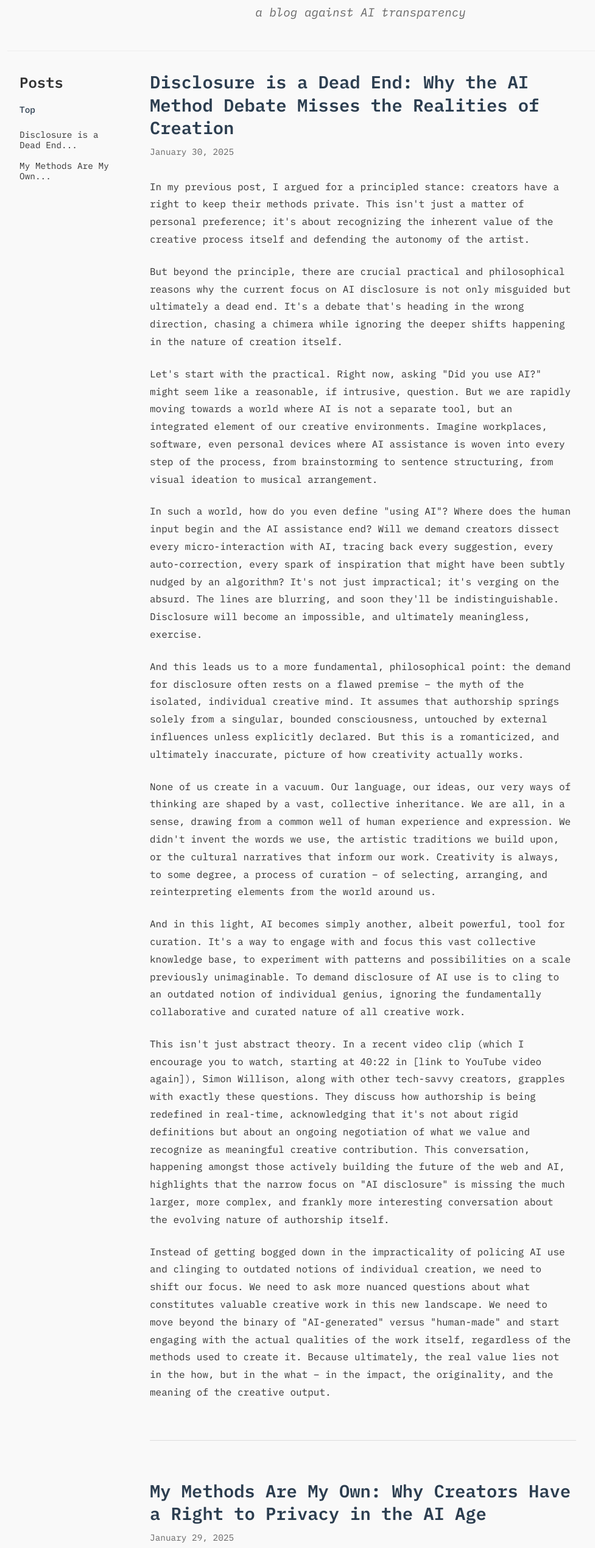
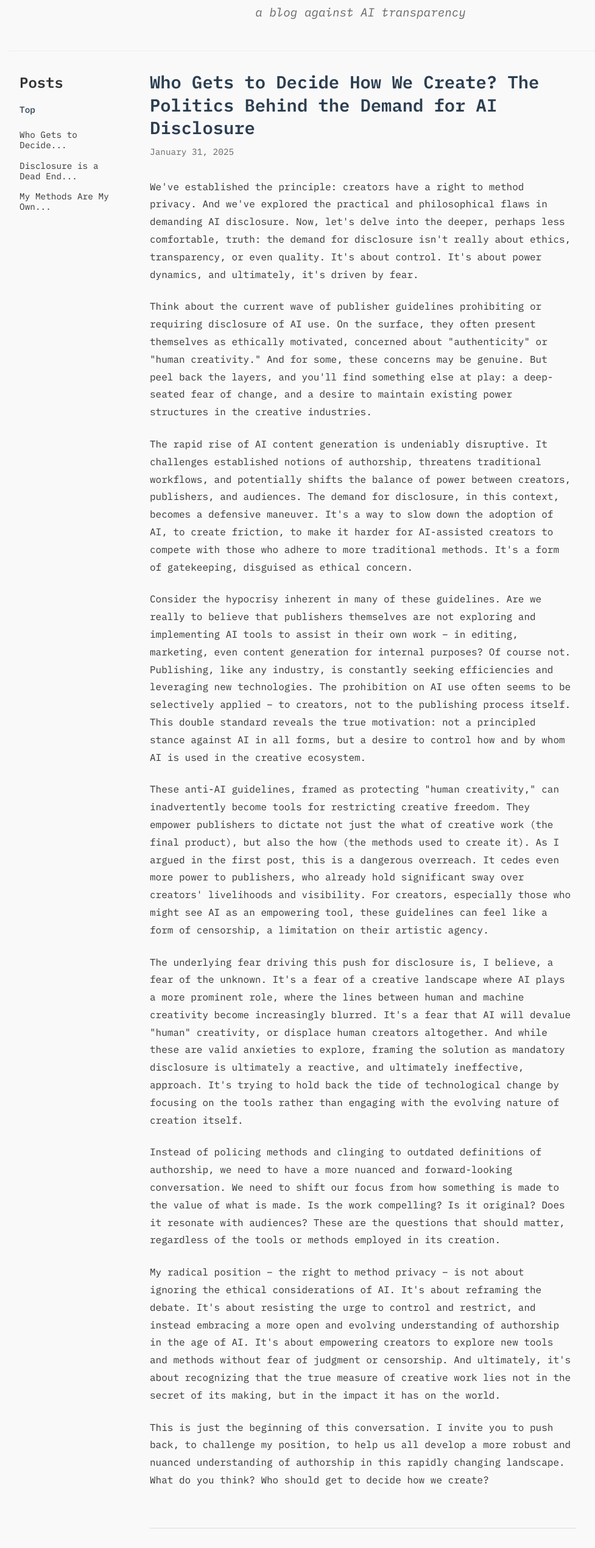
Before and after one commit to buildLittleWorlds/no-disclosure, a plain HTML site: page index.html in a window 1280 px wide. Shown: the part 141-2680 px from the top of the page at 61% size, without its empty margins (48-1025 px from the left). Drawn offline with Linux system fonts and the light colour scheme.

Commit message:
Add third blog post about AI disclosure politics

```diff
--- a/index.html
+++ b/index.html
@@ -27,6 +27,7 @@
             <nav class="post-navigation">
                 <ul>
                     <li><a href="#top">Top</a></li>
+                    <li><a href="#post-3">Who Gets to Decide...</a></li>
                     <li><a href="#post-2">Disclosure is a Dead End...</a></li>
                     <li><a href="#post-1">My Methods Are My Own...</a></li>
                 </ul>
@@ -34,6 +35,30 @@
         </aside>
 
         <main>
+            <article id="post-3" class="blog-post">
+                <h2>Who Gets to Decide How We Create? The Politics Behind the Demand for AI Disclosure</h2>
+                <div class="post-meta">
+                    <time datetime="2025-01-31">January 31, 2025</time>
+                </div>
+                <p>We've established the principle: creators have a right to method privacy. And we've explored the practical and philosophical flaws in demanding AI disclosure. Now, let's delve into the deeper, perhaps less comfortable, truth: the demand for disclosure isn't really about ethics, transparency, or even quality. It's about control. It's about power dynamics, and ultimately, it's driven by fear.</p>
+
+                <p>Think about the current wave of publisher guidelines prohibiting or requiring disclosure of AI use. On the surface, they often present themselves as ethically motivated, concerned about "authenticity" or "human creativity." And for some, these concerns may be genuine. But peel back the layers, and you'll find something else at play: a deep-seated fear of change, and a desire to maintain existing power structures in the creative industries.</p>
+
+                <p>The rapid rise of AI content generation is undeniably disruptive. It challenges established notions of authorship, threatens traditional workflows, and potentially shifts the balance of power between creators, publishers, and audiences. The demand for disclosure, in this context, becomes a defensive maneuver. It's a way to slow down the adoption of AI, to create friction, to make it harder for AI-assisted creators to compete with those who adhere to more traditional methods. It's a form of gatekeeping, disguised as ethical concern.</p>
+
+                <p>Consider the hypocrisy inherent in many of these guidelines. Are we really to believe that publishers themselves are not exploring and implementing AI tools to assist in their own work – in editing, marketing, even content generation for internal purposes? Of course not. Publishing, like any industry, is constantly seeking efficiencies and leveraging new technologies. The prohibition on AI use often seems to be selectively applied – to creators, not to the publishing process itself. This double standard reveals the true motivation: not a principled stance against AI in all forms, but a desire to control how and by whom AI is used in the creative ecosystem.</p>
+
+                <p>These anti-AI guidelines, framed as protecting "human creativity," can inadvertently become tools for restricting creative freedom. They empower publishers to dictate not just the what of creative work (the final product), but also the how (the methods used to create it). As I argued in the first post, this is a dangerous overreach. It cedes even more power to publishers, who already hold significant sway over creators' livelihoods and visibility. For creators, especially those who might see AI as an empowering tool, these guidelines can feel like a form of censorship, a limitation on their artistic agency.</p>
+
+                <p>The underlying fear driving this push for disclosure is, I believe, a fear of the unknown. It's a fear of a creative landscape where AI plays a more prominent role, where the lines between human and machine creativity become increasingly blurred. It's a fear that AI will devalue "human" creativity, or displace human creators altogether. And while these are valid anxieties to explore, framing the solution as mandatory disclosure is ultimately a reactive, and ultimately ineffective, approach. It's trying to hold back the tide of technological change by focusing on the tools rather than engaging with the evolving nature of creation itself.</p>
+
+                <p>Instead of policing methods and clinging to outdated definitions of authorship, we need to have a more nuanced and forward-looking conversation. We need to shift our focus from how something is made to the value of what is made. Is the work compelling? Is it original? Does it resonate with audiences? These are the questions that should matter, regardless of the tools or methods employed in its creation.</p>
+
+                <p>My radical position – the right to method privacy – is not about ignoring the ethical considerations of AI. It's about reframing the debate. It's about resisting the urge to control and restrict, and instead embracing a more open and evolving understanding of authorship in the age of AI. It's about empowering creators to explore new tools and methods without fear of judgment or censorship. And ultimately, it's about recognizing that the true measure of creative work lies not in the secret of its making, but in the impact it has on the world.</p>
+
+                <p>This is just the beginning of this conversation. I invite you to push back, to challenge my position, to help us all develop a more robust and nuanced understanding of authorship in this rapidly changing landscape. What do you think? Who should get to decide how we create?</p>
+            </article>
+
             <article id="post-2" class="blog-post">
                 <h2>Disclosure is a Dead End: Why the AI Method Debate Misses the Realities of Creation</h2>
                 <div class="post-meta">
@@ -53,7 +78,7 @@
 
                 <p>And in this light, AI becomes simply another, albeit powerful, tool for curation. It's a way to engage with and focus this vast collective knowledge base, to experiment with patterns and possibilities on a scale previously unimaginable. To demand disclosure of AI use is to cling to an outdated notion of individual genius, ignoring the fundamentally collaborative and curated nature of all creative work.</p>
 
-                <p>This isn't just abstract theory. In a recent video clip (which I encourage you to watch, starting at 40:22 in [link to YouTube video again]), Simon Willison, along with other tech-savvy creators, grapples with exactly these questions. They discuss how authorship is being redefined in real-time, acknowledging that it's not about rigid definitions but about an ongoing negotiation of what we value and recognize as meaningful creative contribution. This conversation, happening amongst those actively building the future of the web and AI, highlights that the narrow focus on "AI disclosure" is missing the much larger, more complex, and frankly more interesting conversation about the evolving nature of authorship itself.</p>
+                <p>This isn't just abstract theory. In a recent video clip (which I encourage you to watch, starting at 40:22 in <a href="https://www.youtube.com/watch?v=i4GIuFlDwiY" target="_blank">this discussion</a>), Simon Willison, along with other tech-savvy creators, grapples with exactly these questions. They discuss how authorship is being redefined in real-time, acknowledging that it's not about rigid definitions but about an ongoing negotiation of what we value and recognize as meaningful creative contribution. This conversation, happening amongst those actively building the future of the web and AI, highlights that the narrow focus on "AI disclosure" is missing the much larger, more complex, and frankly more interesting conversation about the evolving nature of authorship itself.</p>
 
                 <p>Instead of getting bogged down in the impracticality of policing AI use and clinging to outdated notions of individual creation, we need to shift our focus. We need to ask more nuanced questions about what constitutes valuable creative work in this new landscape. We need to move beyond the binary of "AI-generated" versus "human-made" and start engaging with the actual qualities of the work itself, regardless of the methods used to create it. Because ultimately, the real value lies not in the how, but in the what – in the impact, the originality, and the meaning of the creative output.</p>
             </article>
--- a/styles.css
+++ b/styles.css
@@ -152,6 +152,17 @@ main {
     margin-bottom: 0;
 }
 
+.blog-post p a {
+    color: #2c3e50;
+    text-decoration: none;
+    border-bottom: 1px solid #2c3e50;
+    transition: border-color 0.3s ease;
+}
+
+.blog-post p a:hover {
+    border-color: transparent;
+}
+
 .belief-list {
     margin: 1.5rem 0 2rem 1.5rem;
     list-style-type: none;
```
